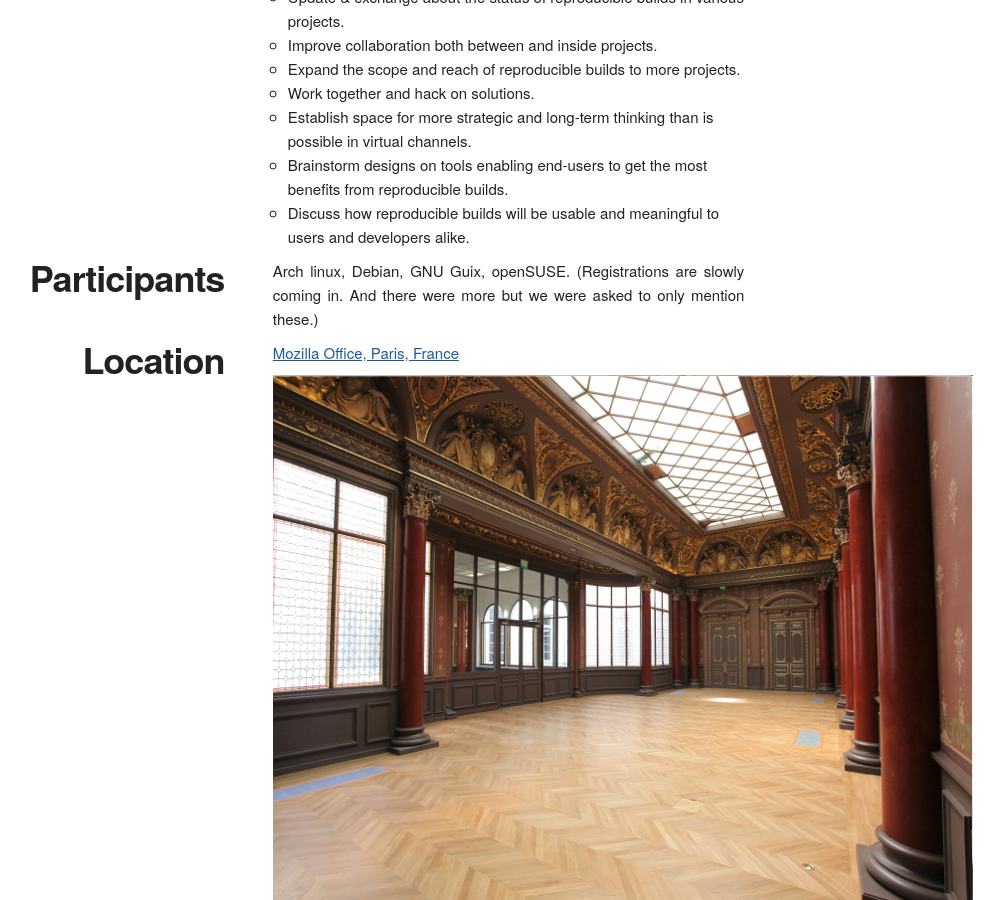
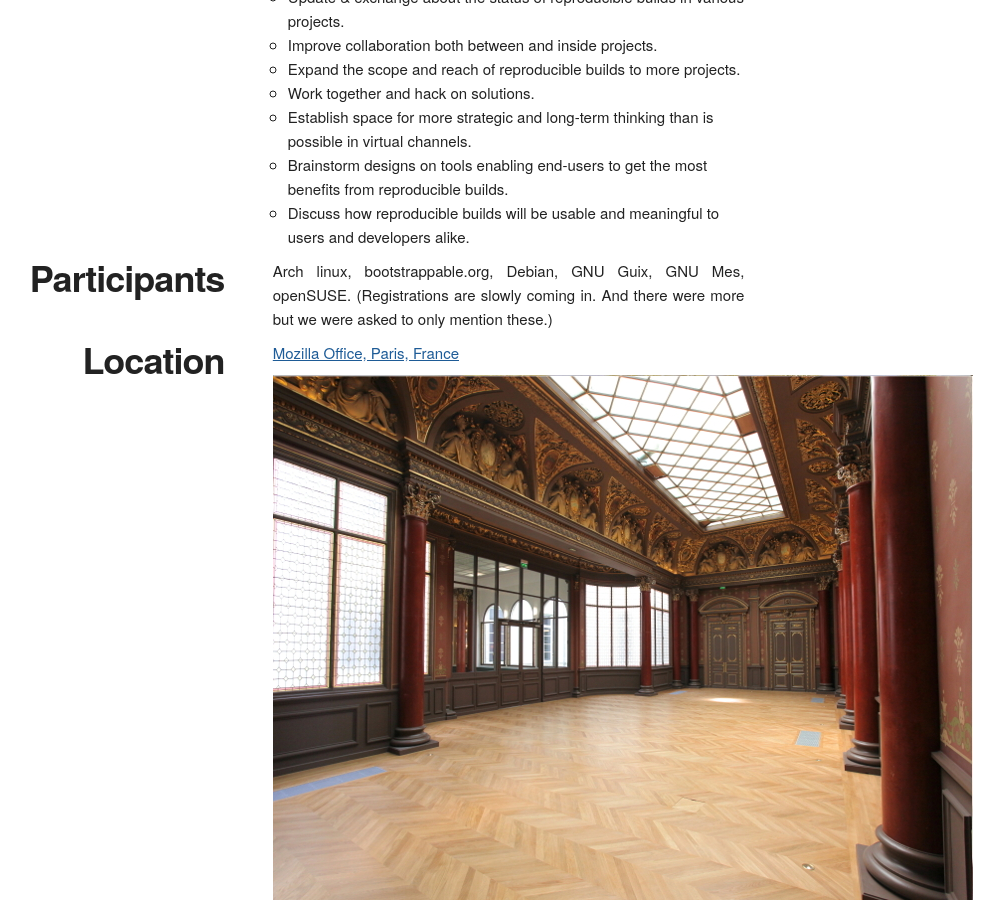
Before and after one commit to prototypefund/reproducible-website, a Jekyll site: the page built from _events/paris2018.html, in a window 1280 px wide and 900 px high, scrolled down 483 px. Shown: the whole window, without its empty margins (220-1224 px from the left). Built offline with Jekyll 4.4.1, drawn with Linux system fonts in a browser that asks for light colours; some web fonts are replaced.

Commit message:
reproducible summit paris 2018: we'll have attendees from bootstrappable.org and GNU Mes too
Signed-off-by: Holger Levsen <holger@layer-acht.org>

```diff
--- a/_events/paris2018.html
+++ b/_events/paris2018.html
@@ -48,7 +48,7 @@ event_summary: A three-day workshop to continue and grow the Reproducible Builds
   </div>
   <div class="eight columns text">
     <p>
-      Arch linux, Debian, GNU Guix, openSUSE. (Registrations are slowly coming in. And there were more but we were asked to only mention these.)
+      Arch linux, bootstrappable.org, Debian, GNU Guix, GNU Mes, openSUSE. (Registrations are slowly coming in. And there were more but we were asked to only mention these.)
       <br />
     </p>
     <!-- img style="margin-top: 10px; vertical-align: top;" src="{{ "/images/groupphoto_rws3_berlin_2017_small.png" | prepend: site.baseurl }}" alt="Reproducible Summit 3 in Berlin 2017" / -->
```
